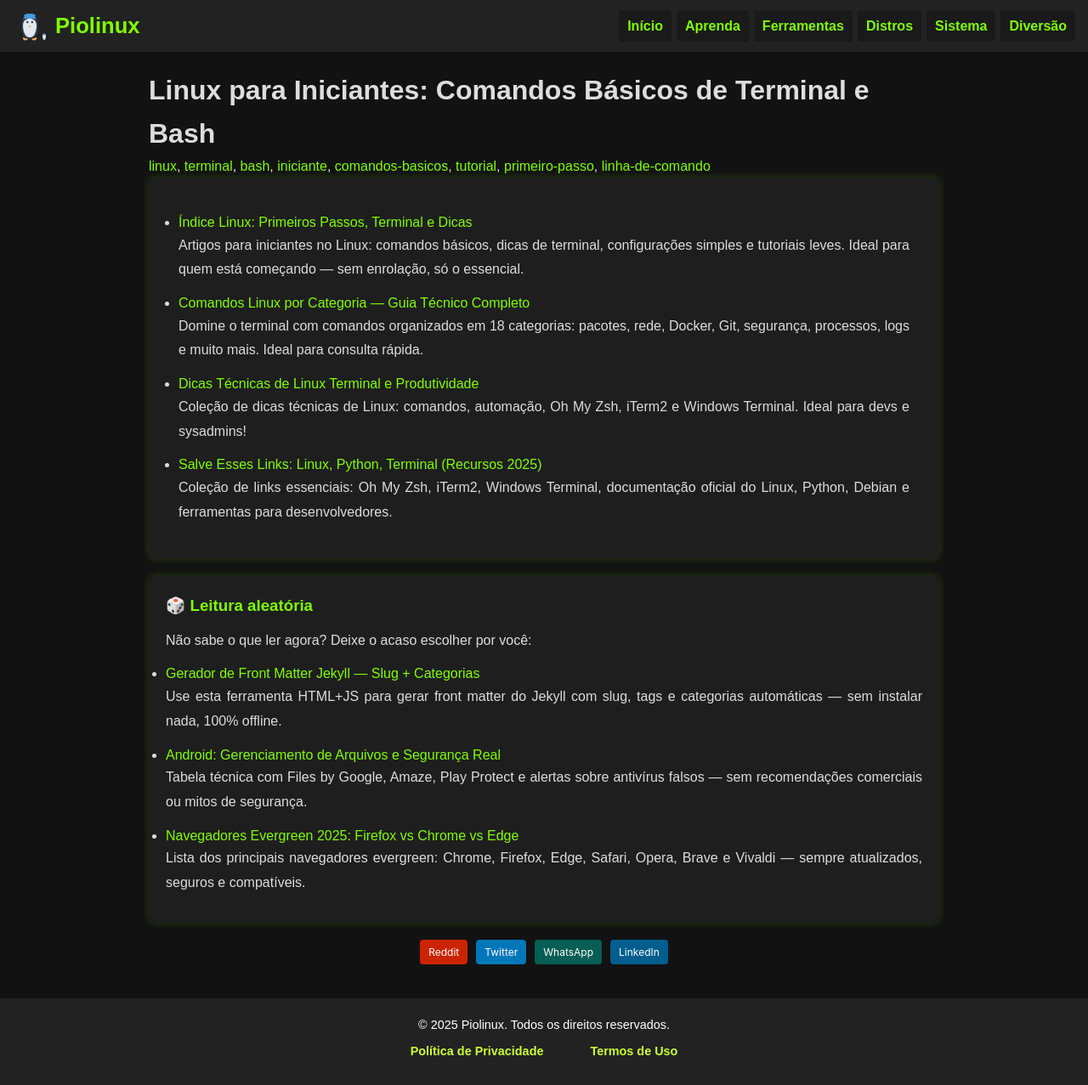
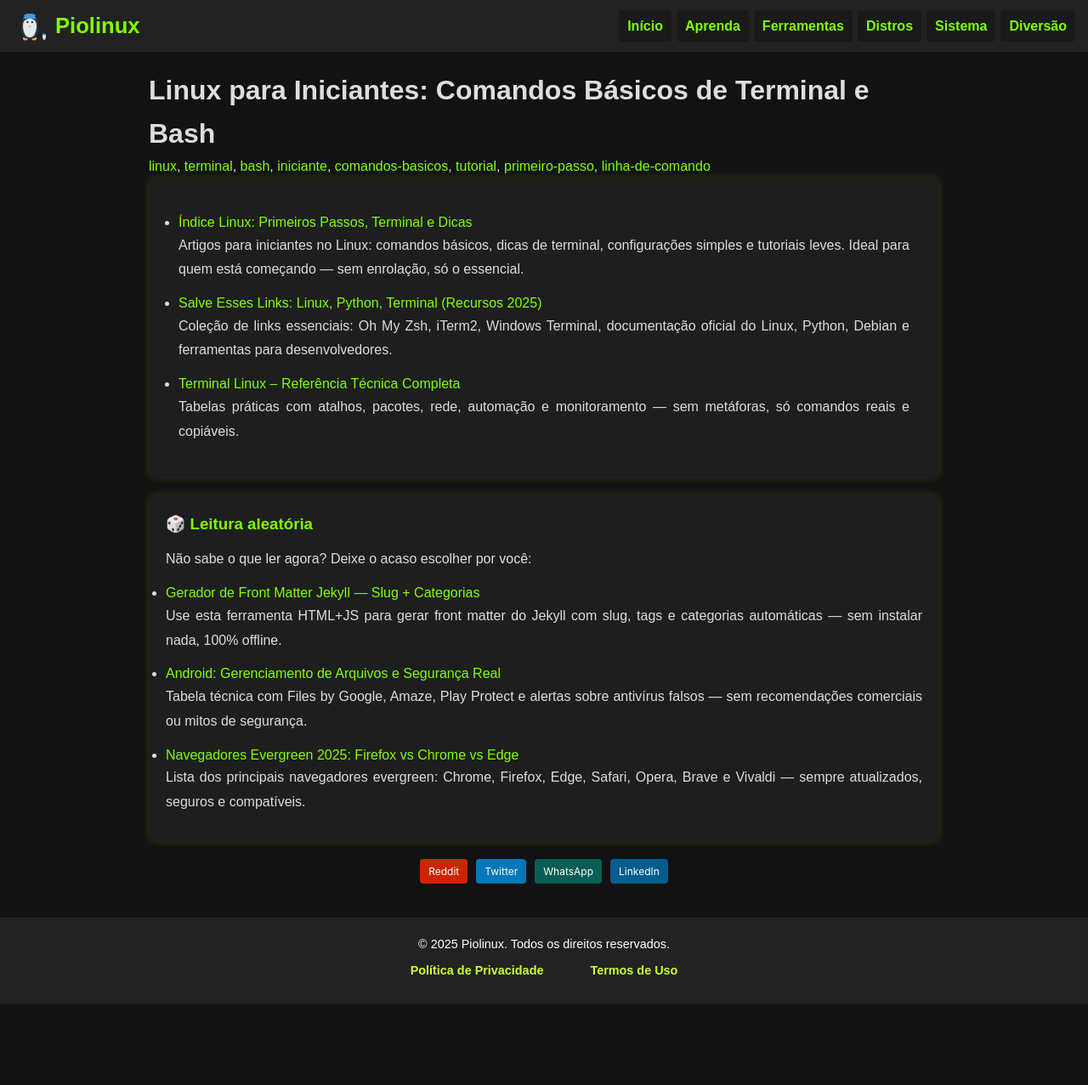
Before and after one commit to Piolinux/piolinux-site, a Jekyll site: the page built from aprenda/index.html, in a window 1280 px wide. Shown: the whole page at 85% size. Built offline with Jekyll 4.4.1, drawn with Linux system fonts in a browser that asks for light colours; after the commit the page ends 1182 px from its top, so only the background shows below that.

Commit message:
Add files via upload

```diff
--- a/aprenda/index.html
+++ b/aprenda/index.html
@@ -14,7 +14,7 @@ tags: [linux, terminal, bash, iniciante, comandos-basicos, tutorial, primeiro-pa
   <p>{{ page.description }}</p>
 
   <ul class="standard-list">
-    {% assign pages = site.pages | where_exp: "page", "page.url contains '/indice-artigos-linux/' or page.url contains '/dicas-tecnicas-linux/' or page.url contains '/scripts-bash-linux/' or page.url contains '/biblioteca-linux/' or page.url contains '/links-uteis-linux-python/'" %}
+    {% assign pages = site.pages | where_exp: "page", "page.url contains '/indice-artigos-linux/' or page.url contains '/terminal-linux-referencia-completa/' or page.url contains '/scripts-bash-linux/' or page.url contains '/comandos/' or page.url contains '/links-uteis-linux-python/'" %}
     {% for page in pages %}
       <li>
         <a href="{{ page.url | relative_url }}">{{ page.title }}</a>
```
